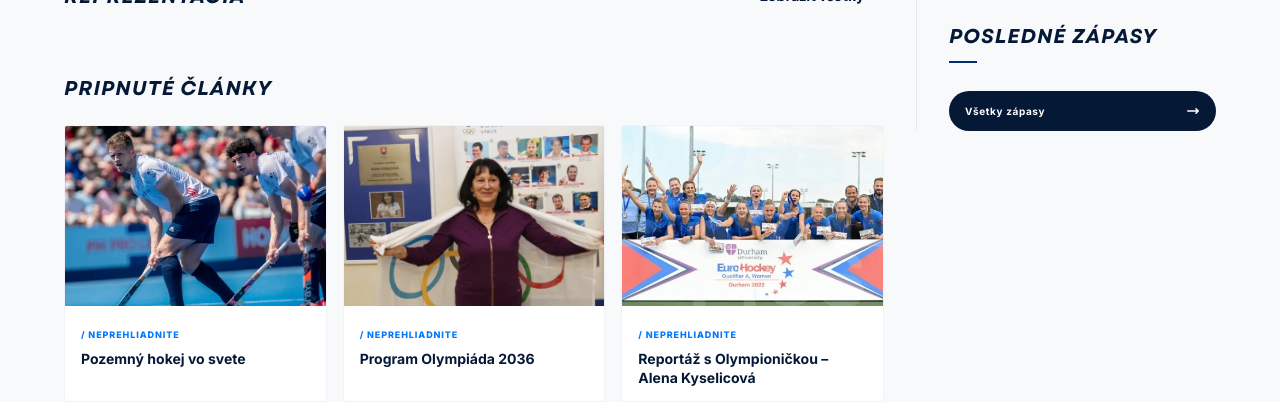
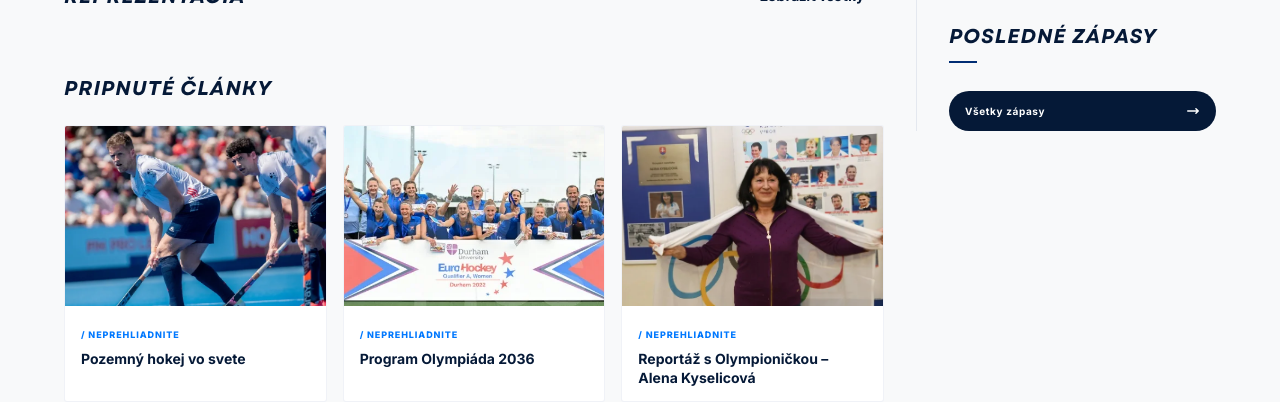
Before and after one commit to andreakollova/szphnew, a Next.js app in the folder apps/szph/: page / in a window 1280 px wide. Shown: the part 1100-1502 px from the top of the page. Built offline with nearby package versions, Linux system fonts and the light colour scheme; no server answers; the database is empty.

Commit message:
fix: swap pinned article cover images — Olympiáda gets team photo, Kyselicová gets flag photo
Co-Authored-By: Andrea Kollova <kollova@drixton.com>

```diff
--- a/apps/szph/app/page.tsx
+++ b/apps/szph/app/page.tsx
@@ -256,8 +256,8 @@ export default async function SzphHome() {
                 <div className="grid gap-4" style={{ gridTemplateColumns: "repeat(3, minmax(0, 1fr))" }}>
                   {[
                     { title: "Pozemný hokej vo svete", image: "/images/pinned-hokej-vo-svete.webp", slug: "pozemny-hokej-vo-svete" },
-                    { title: "Program Olympiáda 2036", image: "/images/pinned-olympiada-2036.webp", slug: "program-olympiada-2036" },
-                    { title: "Reportáž s Olympioničkou – Alena Kyselicová", image: "/images/pinned-kyselicova.webp", slug: "reportaz-alena-kyselicova" },
+                    { title: "Program Olympiáda 2036", image: "/images/pinned-kyselicova.webp", slug: "program-olympiada-2036" },
+                    { title: "Reportáž s Olympioničkou – Alena Kyselicová", image: "/images/pinned-olympiada-2036.webp", slug: "reportaz-alena-kyselicova" },
                   ].map((article) => (
                     <Link key={article.slug} href={`/novinky/${article.slug}`} className="group block overflow-hidden bg-white" style={{ borderRadius: "3px", border: "1px solid rgba(1,45,116,0.06)" }}>
                       <div className="relative overflow-hidden" style={{ height: "180px" }}>
```
